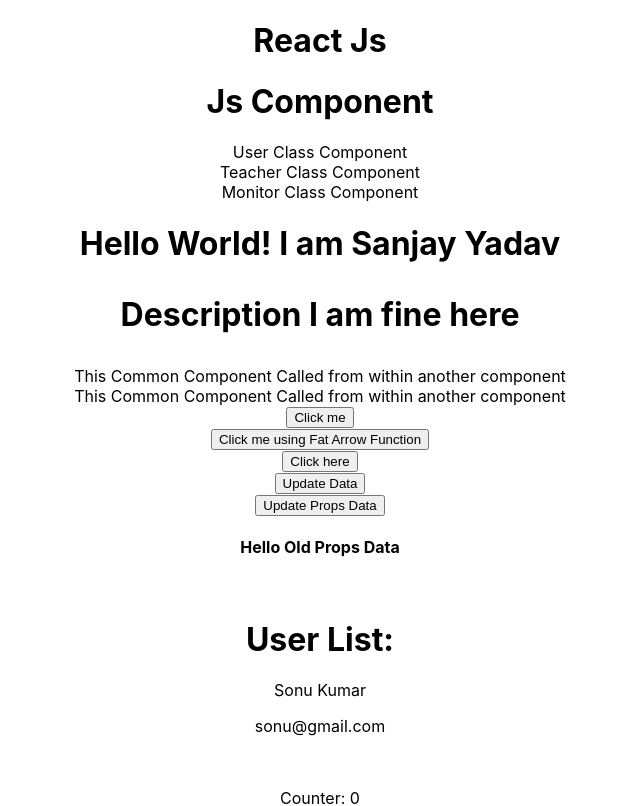
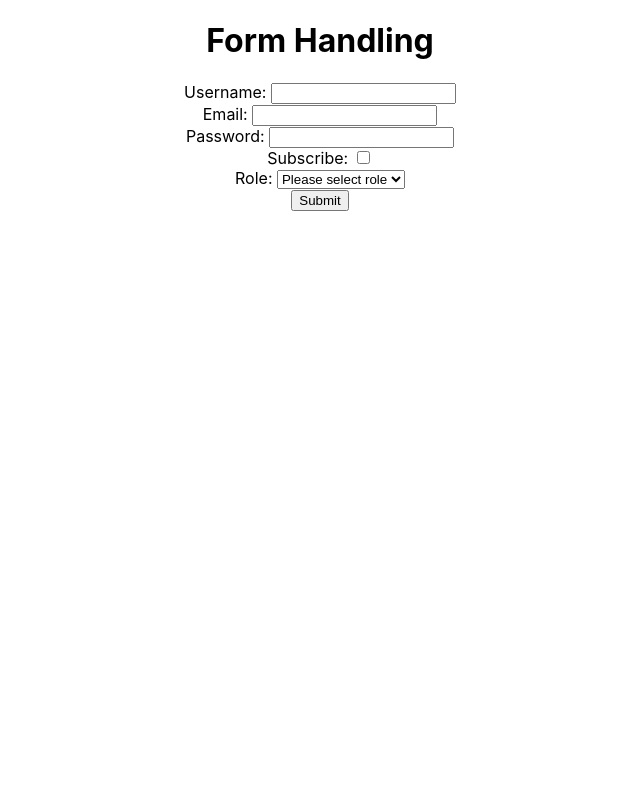
Before and after one commit to sanjay128yadav/react_js, a React (Create React App) app: page / in a window 1280 px wide. Shown: the top 806 px of the page, without its empty margins (320-960 px from the left). Built offline with nearby package versions, Linux system fonts and the light colour scheme.

Commit message:
26July2024

```diff
--- a/src/App.js
+++ b/src/App.js
@@ -1,114 +1,14 @@
-import logo from './logo.svg';
-import './App.css';
-import React, {Component, useState} from "react";
-//import { Users } from './Users'
-import Users from './Users';
-import { UserClass, TeacherClass } from './UsersClass';
-import Myuser from './Myuser.jsx';
-import Counter from './Counter.jsx';
-import ClassCounter from './ClassCounter.jsx';
-import UsersCardProps from './UsersCardProps.jsx';
-import UsesProps from './UsersProps.jsx';
-import UsersListClassProps from './UsersListClassProps.jsx';
+import React from 'react'
+import './App.css'
+import FormHandling from './FormHandling'
 
-
-//import { TeacherClass } from './UsersClass';
-
-function App() {
-
-  const usersData = [
-    { name: 'Mansh Kumar', age: 24, email: 'manish@gmail.com' },
-    { name: 'Sonu Kumar', age: 24, email: 'manish@gmail.com' }
-  ];
-
-  function Common() {
-    return(
-      <div>This Common Component Called from within another component </div>
-    )
-  }
-
-  let message = "Hi good morning";
-  const demo = () => {
-        alert("Hi how are you?");
-        alert(message);
-  }
-
-  let [data, setData] = useState("React Js");
-
-  const updateData = () => {
-    setData("Python with React Js");
-    alert(data);
-  }
-
-  console.log("Render...........");
-
-  // Example 3
-  const [name, setName] = useState("Old Props Data");
-
-  // Use propes with Class Component
-
-
-
-
+export default function App() {
   return (
     <>
-    <div className="App">
-      <h1>{data}</h1>
-
-      <Users />
-      <UserClass />
-      <TeacherClass />
-      <MonitorClass />
-      <Myuser />
-      {Common()}
-      <Common />
-      <button onClick={demo}>Click me</button><br/>
-      <button onClick={()=> alert("Hi I am Sanjay Yadav")}>Click me using Fat Arrow Function</button><br/>
-      <button onClick={()=> demo()}>Click here</button><br/>
-      <button onClick={updateData}>Update Data</button>
-      <br />
-      <button onClick={()=> setName("Updated Props Data")}>Update Props Data</button>
-      <br />
-      <UsesProps name={name}/>
-      <br />
-      <UsersListClassProps name="Sonu Kumar"  email="sonu@gmail.com" />
-      <br />
-      <Counter />
-
-      <br /><br />
-      <ClassCounter />
-
-      {/* Example 2 */}
-
-      {
-        usersData.map((user, index) => (
-          <UsersCardProps
-            key = {index}
-            name = {user.name}
-            age = {user.age}
-            email = {user.email}
-          />
-        ))
-      }
-
-    </div>
+      <div className='App'>
+        <h1>Form Handling</h1>
+        <FormHandling />
+      </div>
     </>
-  );
+  )
 }
-
-class MonitorClass extends Component {
-  render() {
-      return(
-          <div>Monitor Class Component</div>
-      )
-  }
-}
-
-// Inside  the App.js
-/*
-function Users() {
-  return <h1>Js Component</h1>
-}
-  */
-
-export default App;
--- /dev/null
+++ b/src/FormHandling.jsx
@@ -0,0 +1,86 @@
+import React, {useState} from 'react'
+
+export default function FormHandling() {
+    const [formData, setFormData] = useState({
+        username:'',
+        useremail:'',
+        password: '',
+        role:''
+    })
+
+const handleChange = (event)=>{
+    const {name, value, type, checked} = event.target;
+    const fieldValue = type === 'checkbox' ? checked : value
+    console.log(name , fieldValue)
+
+    setFormData({
+        ...formData,
+        [name]: fieldValue
+    });
+}
+
+const handleSubmit = (event)=>{
+    event.preventDefault();
+    console.log('Form Data', formData);
+}
+
+  return (
+    <>
+        <form onSubmit={handleSubmit}>
+
+            <div>
+                <label htmlFor='username'>Username: </label>
+                <input
+                    type='text'
+                    id='username'
+                    name='username'
+                    value={formData.username}
+                    onChange={handleChange}
+                />
+            </div>
+            <div>
+                <label htmlFor='useremail'>Email: </label>
+                <input
+                    type='email'
+                    id='useremail'
+                    name='useremail'
+                    value={formData.useremail}
+                    onChange={handleChange}
+                />
+            </div>
+            <div>
+                <label htmlFor='password'>Password: </label>
+                <input
+                    type='password'
+                    id='password'
+                    name='password'
+                    value={formData.password}
+                    onChange={handleChange}
+                />
+            </div>
+            <div>
+                <label htmlFor='isSubscribe'>Subscribe: </label>
+                <input
+                    type='checkbox'
+                    id='SubsisSubscribecribe'
+                    name='isSubscribe'
+                    value={formData.isSubscribe}
+                    onChange={handleChange}
+                />
+            </div>
+            <div>
+                <label htmlFor='role'>Role: </label>
+                <select name="role" id="role" value={formData.isSubscribe} onChange={handleChange}>
+                    <option value="">Please select role</option>
+                    <option value="admin">Admin</option>
+                    <option value="user">User</option>
+                    <option value="guest">Guest</option>
+                </select>
+            </div>
+
+            <button type='submit'>Submit</button>
+
+        </form>
+    </>
+  )
+}
```
